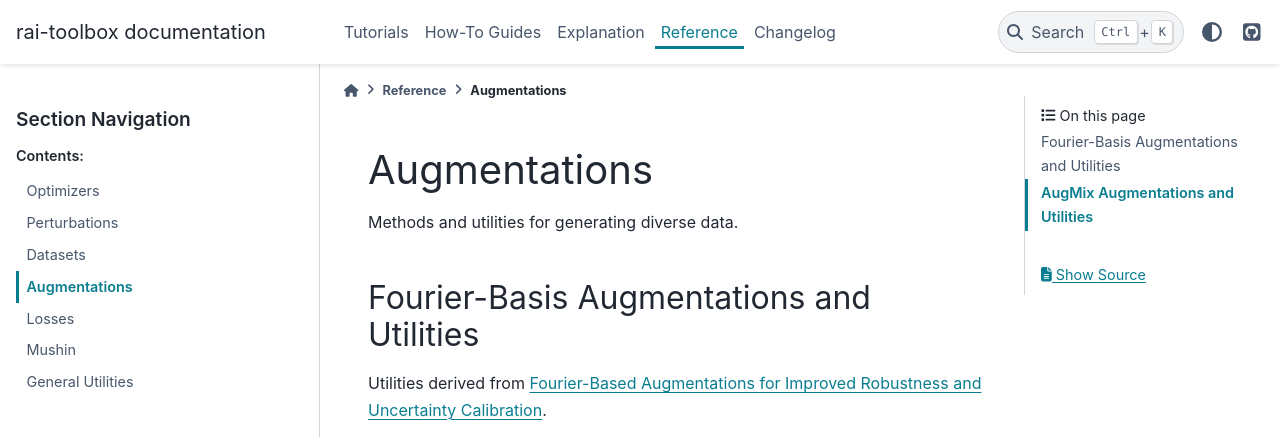
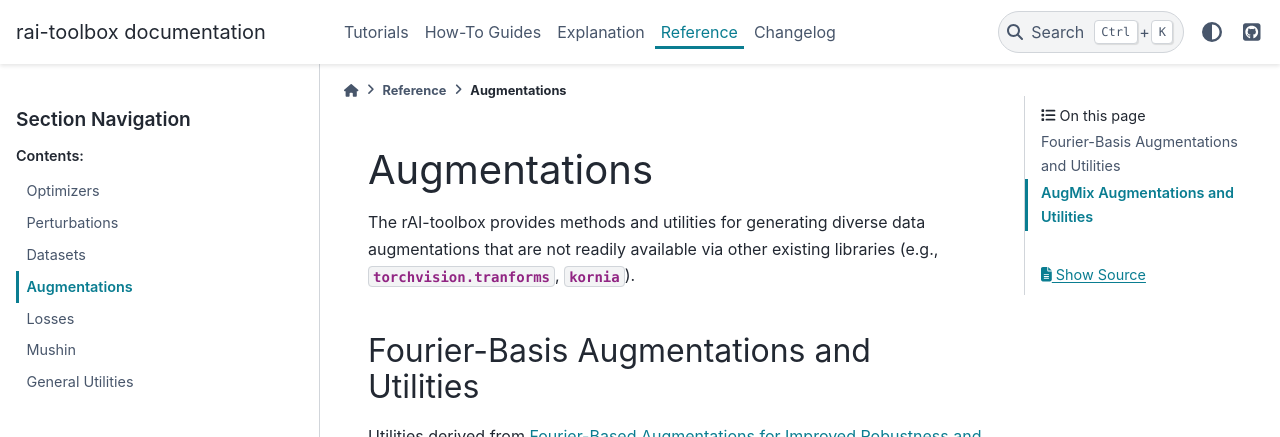
Before and after one commit to mit-ll-responsible-ai/responsible-ai-toolbox, a Sphinx documentation site: the page built from docs/source/ref_augmentations.rst, in a window 1280 px wide and 1036 px high, cut to the strip 0-437 px from the top of the window. Built offline with Sphinx 7.4.7 and the PyData theme 0.15.4, drawn with Linux system fonts in a browser that asks for light colours; pages that are not in the unit, such as notebooks, are missing from menus.

Commit message:
edits to loss docs

```diff
--- a/docs/source/ref_augmentations.rst
+++ b/docs/source/ref_augmentations.rst
@@ -7,7 +7,9 @@
 Augmentations
 #############
 
-Methods and utilities for generating diverse data.
+The rAI-toolbox provides methods and utilities for generating diverse data
+augmentations that are not readily available via other existing libraries
+(e.g., `torchvision.tranforms`, `kornia`).
 
 *****************************************
 Fourier-Basis Augmentations and Utilities
--- a/docs/source/ref_losses.rst
+++ b/docs/source/ref_losses.rst
@@ -7,6 +7,9 @@
 Losses
 ######
 
+The rAI-toolbox provides implementations of loss functions that are not already provided
+by PyTorch (e.g., `torch.nn.CrossEntropyLoss`).
+
 .. currentmodule:: rai_toolbox.losses
 
 .. autosummary::
```
Also changed, not shown: 1 other file.
